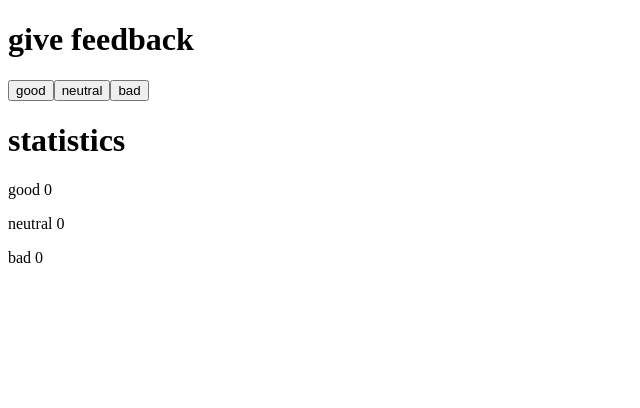
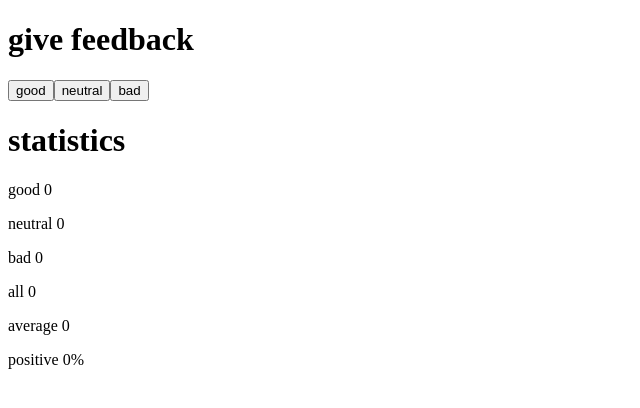
Before and after one commit to bukomp/Fullstack2023, a React (Create React App) app in the folder part1/unicafe/: page / in a window 1280 px wide. Shown: the top 408 px of the page, without its empty margins (0-640 px from the left). Built offline with nearby package versions, Linux system fonts and the light colour scheme.

Commit message:
feat: 1.7 done

```diff
--- a/part1/unicafe/src/App.js
+++ b/part1/unicafe/src/App.js
@@ -14,14 +14,21 @@ const App = () => {
     </div>
   )
 
-  const Statistics = () => (
+  const Statistics = () => {
+    const positive = ((good / (neutral + bad)) * 100)
+
+    return (
       <div>
         <h1>statistics</h1>
         <Statistic statiticName={"good"} statitic={good} />
         <Statistic statiticName={"neutral"} statitic={neutral} />
         <Statistic statiticName={"bad"} statitic={bad} />
+        <Statistic statiticName={"all"} statitic={good + neutral + bad} />
+        <Statistic statiticName={"average"} statitic={(good - bad) / 3} />
+        <Statistic statiticName={"positive"} statitic={(!isNaN(positive) && isFinite(positive) ? positive : 0) + "%"} />
       </div>
     )
+  }
 
   const Button = ({ state, stateUpdateFunction, status }) => {
     return (<button
@@ -30,12 +37,14 @@ const App = () => {
       {status}
     </button>)
   }
-  const Statistic = ({ statiticName, statitic }) => <p>{statiticName} {statitic}</p>
 
   const addOne = (state, stateUpdateFunction) => {
     const newState = ++state
     stateUpdateFunction(newState)
   }
+
+  const Statistic = ({ statiticName, statitic }) => <p>{statiticName} {statitic}</p>
+
 
   return (
     <div>
```
Lines whose indentation alone changed are shown as unchanged.
